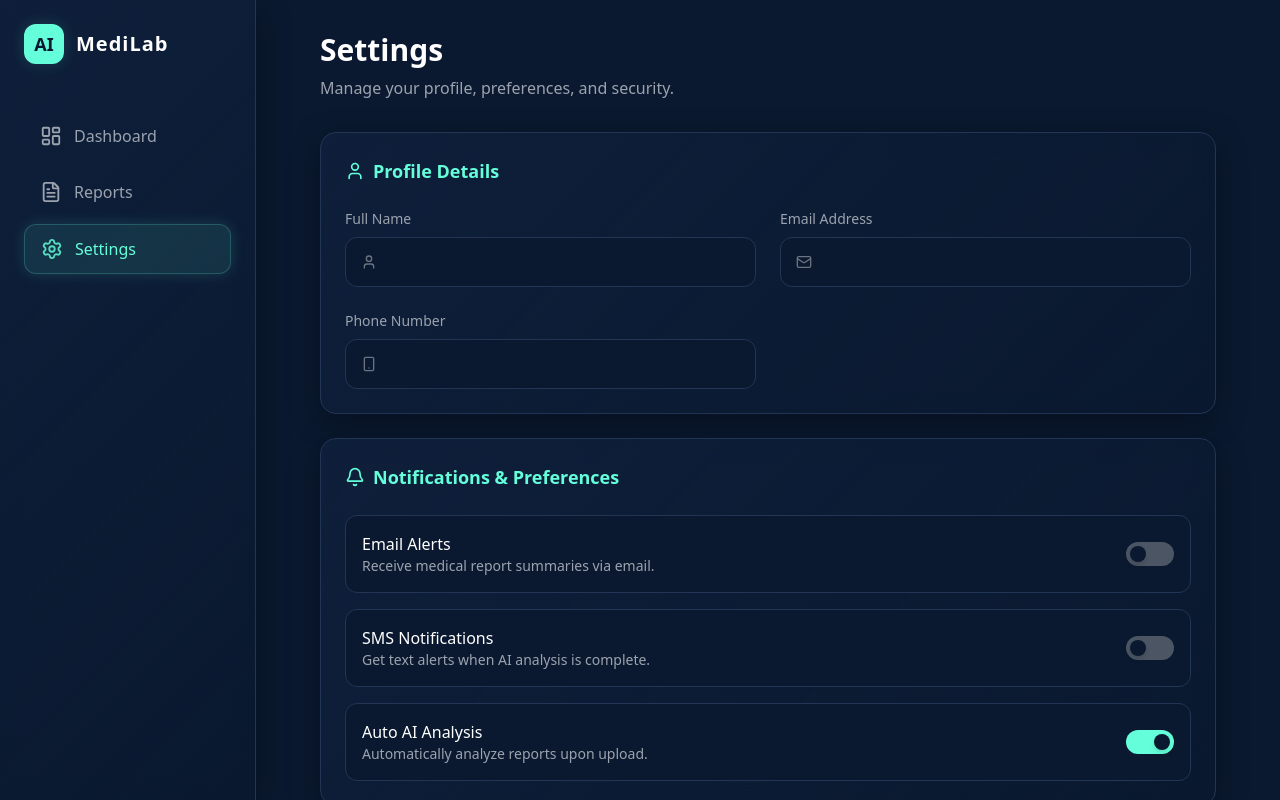
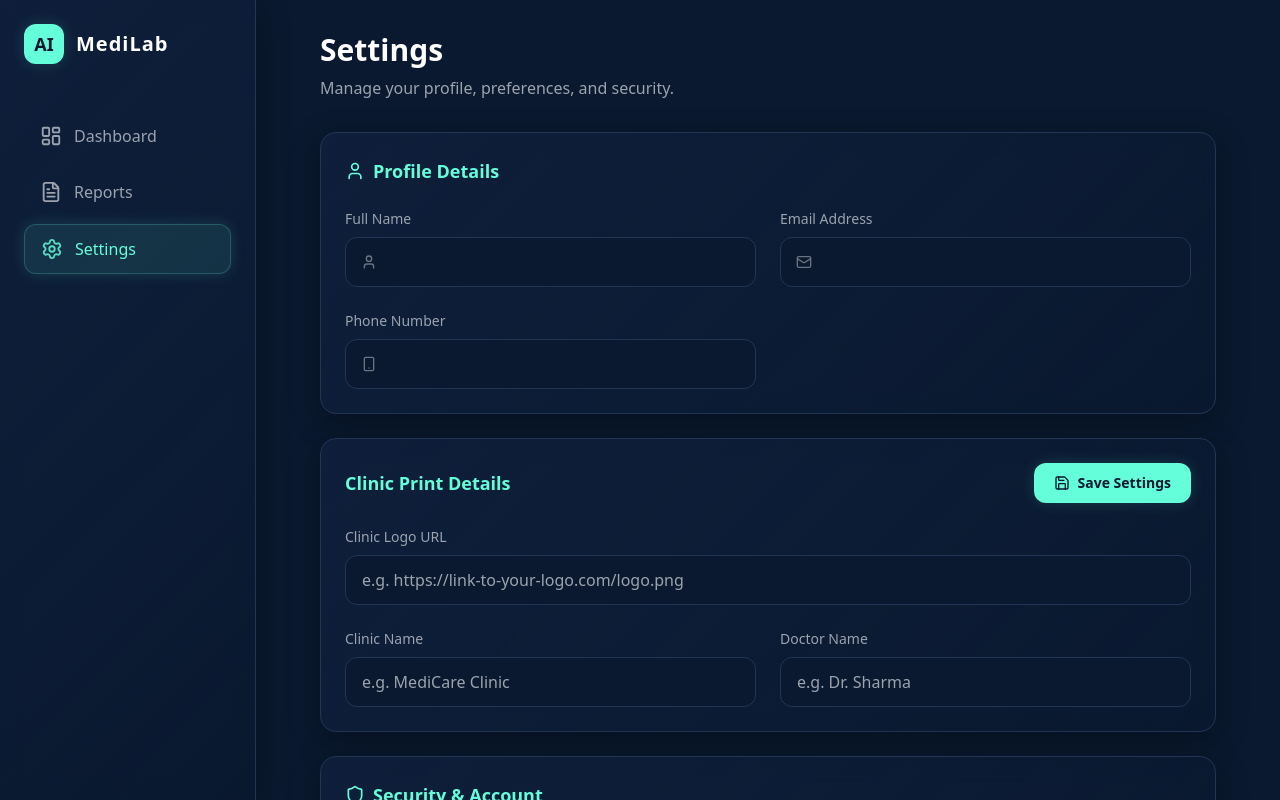
Before and after one commit to anuragsinghyadav2658-lang/medilab-ai-frontend, a React (Vite) app: page /settings in a window 1280 px wide. Shown: the top 800 px of the page. Built offline with nearby package versions, Linux system fonts and the light colour scheme.

Commit message:
fuxed bugs'

```diff
--- a/src/pages/Settings.jsx
+++ b/src/pages/Settings.jsx
@@ -11,10 +11,23 @@ import {
 } from "lucide-react";
 
 const Settings = () => {
-  // Email by default OFF rakha hai
-  const [emailAlerts, setEmailAlerts] = useState(false);
-  const [smsAlerts, setSmsAlerts] = useState(false);
-  const [autoAnalysis, setAutoAnalysis] = useState(true);
+  // Clinic Print Details ke states
+  const [clinicDetails, setClinicDetails] = useState({
+    logoUrl: "",
+    clinicName: "",
+    doctorName: "",
+  });
+
+  const handleClinicChange = (e) => {
+    const { name, value } = e.target;
+    setClinicDetails((prev) => ({ ...prev, [name]: value }));
+  };
+
+  const saveClinicDetails = () => {
+    // Abhi local storage use kar rahe hain print ke liye
+    localStorage.setItem("clinicDetails", JSON.stringify(clinicDetails));
+    alert("Clinic print details saved successfully!");
+  };
 
   // Profile data ke liye states
   const [profile, setProfile] = useState({
@@ -293,61 +306,59 @@ const Settings = () => {
           </div>
         </div>
 
-        {/* Notifications Section */}
-        <div className="bg-glass-navy backdrop-blur-md border border-navy-lightest rounded-2xl p-6 shadow-glass">
-          <h2 className="text-lg font-semibold text-mint flex items-center gap-2 mb-6">
-            <Bell size={20} /> Notifications & Preferences
+        {/* Clinic Print Details Section */}
+        <div className="bg-glass-navy backdrop-blur-md border border-navy-lightest rounded-2xl p-6 shadow-glass mb-6">
+          <div className="flex flex-col sm:flex-row sm:items-center justify-between gap-4 mb-6">
+            <h2 className="text-lg font-semibold text-mint flex items-center gap-2">
+              Clinic Print Details
             </h2>
-          <div className="space-y-4">
-            <div className="flex items-center justify-between p-4 bg-navy border border-navy-lightest rounded-xl">
-              <div>
-                <h3 className="text-white font-medium">Email Alerts</h3>
-                <p className="text-sm text-gray-400">
-                  Receive medical report summaries via email.
-                </p>
-              </div>
             <button
-                onClick={toggleEmailAlerts}
-                className={`w-12 h-6 rounded-full transition-colors relative flex items-center focus:outline-none ${emailAlerts ? "bg-mint" : "bg-gray-600"}`}
+              onClick={saveClinicDetails}
+              className="flex items-center justify-center gap-2 bg-mint text-navy px-5 py-2.5 rounded-xl font-bold hover:bg-mint/90 transition-all text-sm shadow-mint-glow w-full sm:w-auto"
             >
-                <div
-                  className={`w-4 h-4 bg-navy rounded-full shadow-md transform transition-transform duration-300 ease-in-out ${emailAlerts ? "translate-x-7" : "translate-x-1"}`}
-                />
+              <Save size={16} /> Save Settings
             </button>
           </div>
 
-            <div className="flex items-center justify-between p-4 bg-navy border border-navy-lightest rounded-xl">
+          <div className="grid grid-cols-1 md:grid-cols-2 gap-6">
+            <div className="md:col-span-2">
+              <label className="block text-sm text-gray-400 mb-2">
+                Clinic Logo URL
+              </label>
+              <input
+                type="text"
+                name="logoUrl"
+                value={clinicDetails.logoUrl}
+                onChange={handleClinicChange}
+                placeholder="e.g. https://link-to-your-logo.com/logo.png"
+                className="w-full bg-navy border border-navy-lightest rounded-xl px-4 py-3 text-white focus:border-mint focus:outline-none transition-colors"
+              />
+            </div>
             <div>
-                <h3 className="text-white font-medium">SMS Notifications</h3>
-                <p className="text-sm text-gray-400">
-                  Get text alerts when AI analysis is complete.
-                </p>
+              <label className="block text-sm text-gray-400 mb-2">
+                Clinic Name
+              </label>
+              <input
+                type="text"
+                name="clinicName"
+                value={clinicDetails.clinicName}
+                onChange={handleClinicChange}
+                placeholder="e.g. MediCare Clinic"
+                className="w-full bg-navy border border-navy-lightest rounded-xl px-4 py-3 text-white focus:border-mint focus:outline-none transition-colors"
+              />
             </div>
-              <button
-                onClick={() => setSmsAlerts(!smsAlerts)}
-                className={`w-12 h-6 rounded-full transition-colors relative flex items-center focus:outline-none ${smsAlerts ? "bg-mint" : "bg-gray-600"}`}
-              >
-                <div
-                  className={`w-4 h-4 bg-navy rounded-full shadow-md transform transition-transform duration-300 ease-in-out ${smsAlerts ? "translate-x-7" : "translate-x-1"}`}
+            <div>
+              <label className="block text-sm text-gray-400 mb-2">
+                Doctor Name
+              </label>
+              <input
+                type="text"
+                name="doctorName"
+                value={clinicDetails.doctorName}
+                onChange={handleClinicChange}
+                placeholder="e.g. Dr. Sharma"
+                className="w-full bg-navy border border-navy-lightest rounded-xl px-4 py-3 text-white focus:border-mint focus:outline-none transition-colors"
               />
-              </button>
-            </div>
-
-            <div className="flex items-center justify-between p-4 bg-navy border border-navy-lightest rounded-xl">
-              <div>
-                <h3 className="text-white font-medium">Auto AI Analysis</h3>
-                <p className="text-sm text-gray-400">
-                  Automatically analyze reports upon upload.
-                </p>
-              </div>
-              <button
-                onClick={() => setAutoAnalysis(!autoAnalysis)}
-                className={`w-12 h-6 rounded-full transition-colors relative flex items-center focus:outline-none ${autoAnalysis ? "bg-mint" : "bg-gray-600"}`}
-              >
-                <div
-                  className={`w-4 h-4 bg-navy rounded-full shadow-md transform transition-transform duration-300 ease-in-out ${autoAnalysis ? "translate-x-7" : "translate-x-1"}`}
-                />
-              </button>
             </div>
           </div>
         </div>
```
Lines whose indentation alone changed are shown as unchanged.
